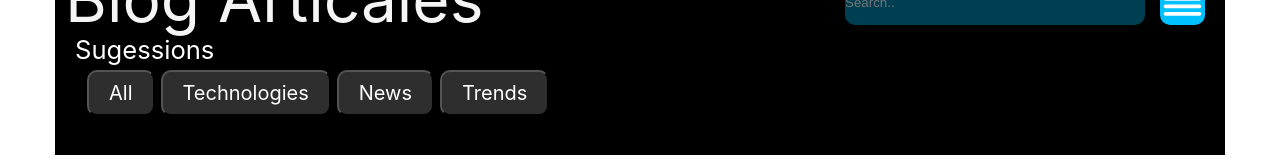
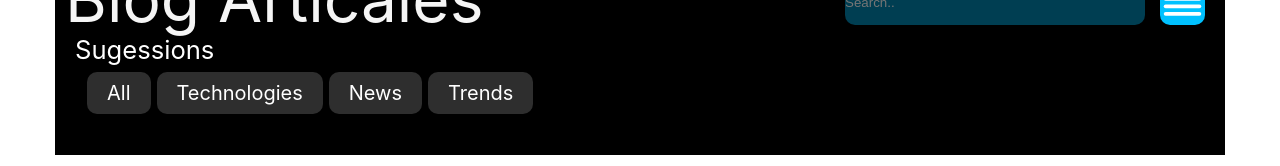
Before and after one commit to tharindunadeeshan/BlogCarts, a React (Create React App) app: page / in a window 1280 px wide. Shown: the part 556-722 px from the top of the page. Built offline with nearby package versions, Linux system fonts and the light colour scheme.

Commit message:
fixed margin buttons

```diff
--- a/src/components/BlogPage/BlogPageCart.css
+++ b/src/components/BlogPage/BlogPageCart.css
@@ -277,6 +277,7 @@ color: #FFFFFF;
 }
 
 .buttons{
+  border: none;
   display: inline-block;
   position: absolute;
   left: 12px;
@@ -288,6 +289,8 @@ color: #FFFFFF;
 
 }
 .button2{
+  margin-top: 2px;
+  border: none;
   margin-right: 6px;
   font-size: 17px;
     line-height: 22px;
```
